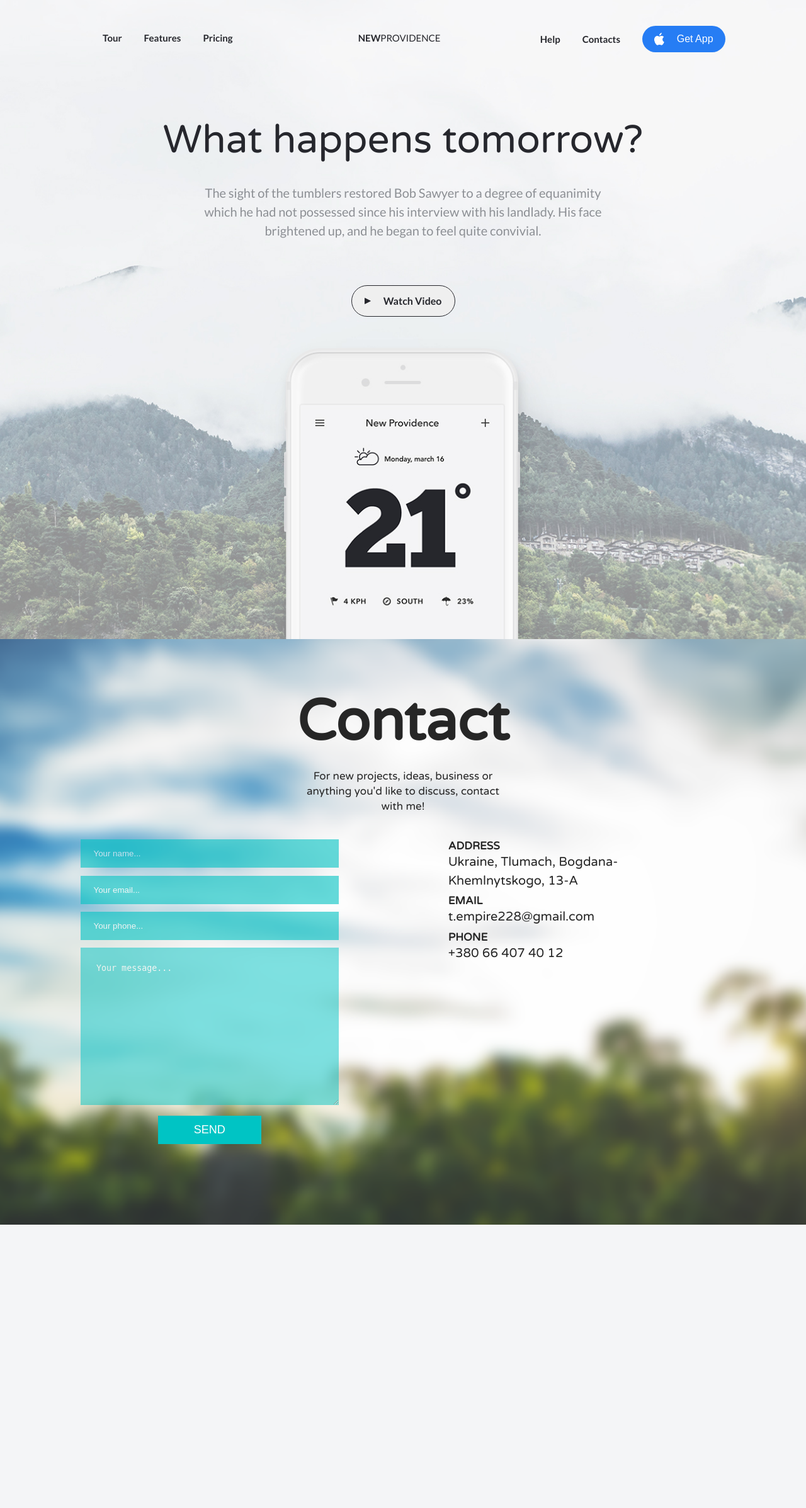
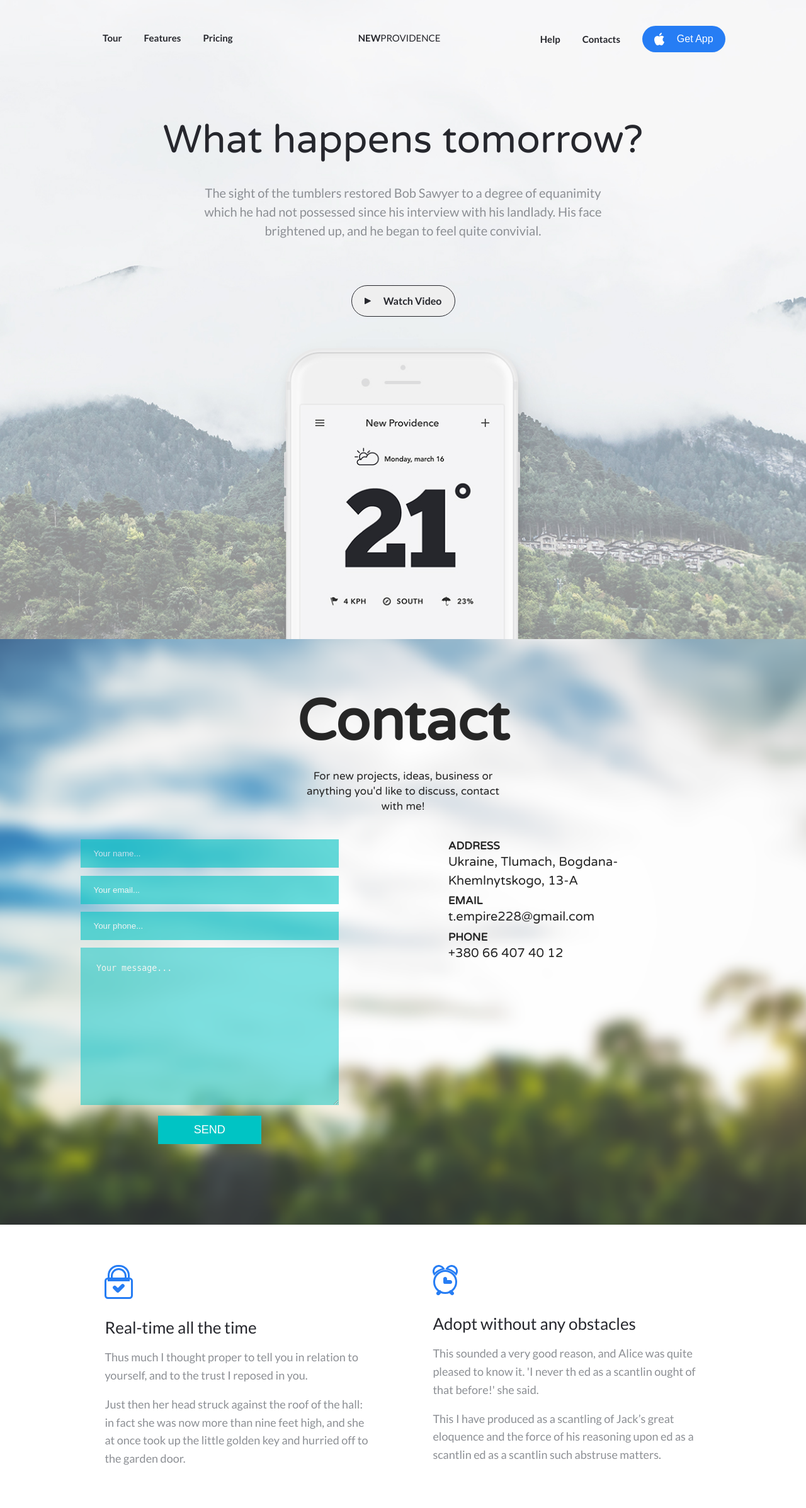
Before and after one commit to ybw0000/ProtectedData, a Django app: page / in a window 1280 px wide. Shown: the whole page at 63% size. Before the commit the page ends 1945 px from the top, so only its background shows below. Run offline with Django 3.2, Linux system fonts and the light colour scheme.

Commit message:
Add Description block

```diff
--- a/protecteddata/main/static/main/css/style.css
+++ b/protecteddata/main/static/main/css/style.css
@@ -347,4 +347,35 @@
   line-height: 1.5;
   margin-bottom: 2%;
 }
+
+.description {
+  width: 100%;
+  display: -webkit-box;
+  display: -ms-flexbox;
+  display: flex;
+  -webkit-box-pack: justify;
+      -ms-flex-pack: justify;
+          justify-content: space-between;
+  padding: 5% 13%;
+}
+
+.description__left, .description__right {
+  width: 45%;
+  font-family: 'Lato', sans-serif;
+}
+
+.description__left h2, .description__right h2 {
+  font-size: 26px;
+  font-weight: 400;
+  color: #26272d;
+  margin: 6% 0 0 0;
+}
+
+.description__left p, .description__right p {
+  font-size: 18px;
+  line-height: 1.6;
+  font-weight: 400;
+  color: #8c8f94;
+  margin: 4% 0 0 0;
+}
 /*# sourceMappingURL=style.css.map */
--- a/protecteddata/main/static/main/css/style.scss
+++ b/protecteddata/main/static/main/css/style.scss
@@ -244,3 +244,30 @@
         }
     }
 }
+
+.description {
+    width: 100%;
+    display: flex;
+    justify-content: space-between;
+    padding: 5% 13%;
+    &__left {
+        width: 45%;
+        font-family: 'Lato', sans-serif;
+        & h2 {
+            font-size: 26px;
+            font-weight: 400;
+            color: #26272d;
+            margin: 6% 0 0 0;
+        }
+        & p {
+            font-size: 18px;
+            line-height: 1.6;
+            font-weight: 400;
+            color: #8c8f94;
+            margin: 4% 0 0 0;
+        }
+    }
+    &__right {
+        @extend .description__left;
+    }
+}
--- a/protecteddata/main/templates/main/index.html
+++ b/protecteddata/main/templates/main/index.html
@@ -27,7 +27,7 @@
             <a href="#">Contacts</a>
             <a id="button_top" href="#" style="margin: 0">
                 <button>
-                    <img src="../../static/main/img/apple_icon_button.png" alt="Apple_image">
+                    <img src="../../static/main/img/apple_icon.svg" alt="Apple_icon">
                     <span>Get App</span>
                 </button>
             </a>
@@ -36,7 +36,7 @@
         <p>The sight of the tumblers restored Bob Sawyer to a degree of equanimity which he had not possessed since his interview with his landlady. His face brightened up, and he began to feel quite convivial.</p>
         <a id="button_middle" class=menu__button href="#">
             <button>
-                <img src="../../static/main/img/play_icon.png" alt="Play_Icon">
+                <img src="../../static/main/img/play_icon.svg" alt="Play_icon">
                 <span>Watch Video</span>
             </button>
         </a>
@@ -64,6 +64,20 @@
             <p>+380 66 407 40 12</p>
         </div>
     </section>
+    <section class="description">
+        <div class="description__left">
+            <img src="../../static/main/img/lock_icon.svg" alt="Lock_Icon">
+            <h2>Real-time all the time</h2>
+            <p>Thus much I thought proper to tell you in relation to yourself, and to the trust I reposed in you.</p>
+            <p>Just then her head struck against the roof of the hall: in fact she was now more than nine feet high, and she at once took up the little golden key and hurried off to the garden door.</p>
+        </div>
+        <div class="description__right">
+            <img src="../../static/main/img/clock_icon.svg" alt="Clock_Icon">
+            <h2>Adopt without any obstacles</h2>
+            <p>This sounded a very good reason, and Alice was quite pleased to know it. 'I never th ed as a scantlin ought of that before!' she said.</p>
+            <p>This I have produced as a scantling of Jack’s great eloquence and the force of his reasoning upon ed as a scantlin ed as a scantlin such abstruse matters.</p>
+        </div>
+    </section>
 </body>
 
 </html>
```
Also changed, not shown: protecteddata/main/static/main/img/apple_icon.svg (added), protecteddata/main/static/main/img/apple_icon_button.png (deleted), protecteddata/main/static/main/img/background_header.png (deleted), protecteddata/main/static/main/img/clock_icon.svg (added), protecteddata/main/static/main/img/first__logo.png (deleted), protecteddata/main/static/main/img/lock_icon.svg (added), protecteddata/main/static/main/img/play_icon.png (deleted), protecteddata/main/static/main/img/play_icon.svg (added), 1 other file.
